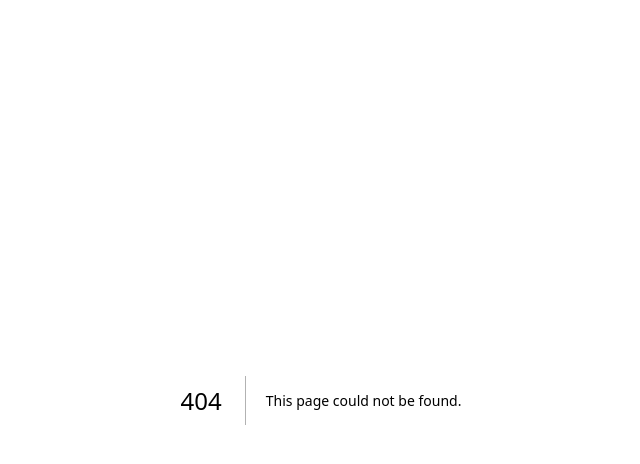
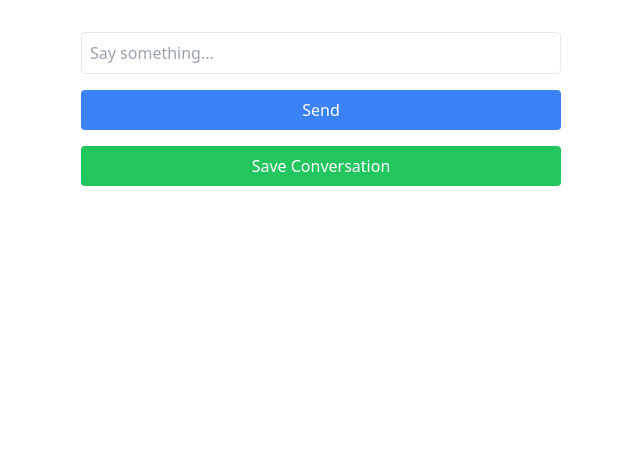
Before and after one commit to MikeJ58/contribution, a Next.js app: page /examples/basic-chatbot in a window 1280 px wide. Before the commit this address had no page. Shown: the top 464 px of the page, without its empty margins (319-959 px from the left). Built offline with nearby package versions, Linux system fonts and the light colour scheme.

Commit message:
Add files via upload
Implemented two AI based functionalities, one which generates a response over time and the other which generates following a loading message popping up. Additional error handling has been included.

```diff
--- /dev/null
+++ b/app/examples/basic-chatbot/page.tsx
@@ -0,0 +1,74 @@
+"use client";
+
+import { useChat } from "ai/react";
+import { useState } from "react";
+
+export default function Chat() {
+  const { messages, input, handleInputChange, handleSubmit } = useChat();
+  const [saving, setSaving] = useState(false);
+
+  const handleSave = async () => {
+    setSaving(true);
+    try {
+      const response = await fetch('/api/save-conversation', {
+        method: 'POST',
+        headers: {
+          'Content-Type': 'application/json',
+        },
+        body: JSON.stringify({ messages }),
+      });
+
+      if (response.ok) {
+        alert('Conversation saved successfully!');
+      } else {
+        alert('Failed to save conversation.');
+      }
+    } catch (error) {
+      console.error('Error saving conversation:', error);
+      alert('An error occurred while saving the conversation.');
+    } finally {
+      setSaving(false);
+    }
+  };
+
+  return (
+    <div className="max-w-lg mx-auto p-4 space-y-4">
+      <div className="space-y-2">
+        {messages.map((m) => (
+          <div
+            key={m.id}
+            className={`p-2 rounded ${
+              m.role === 'user' ? 'bg-blue-100 text-blue-800' : 'bg-gray-100 text-gray-800'
+            }`}
+          >
+            <span className="font-semibold">
+              {m.role === "user" ? "User: " : "AI: "}
+            </span>
+            {m.content}
+          </div>
+        ))}
+      </div>
+      <form onSubmit={handleSubmit} className="space-y-4">
+        <input
+          value={input}
+          placeholder="Say something..."
+          onChange={handleInputChange}
+          className="w-full p-2 border rounded focus:outline-none focus:ring-2 focus:ring-blue-500"
+        />
+        <button
+          type="submit"
+          className="w-full p-2 bg-blue-500 text-white rounded hover:bg-blue-600 disabled:opacity-50"
+        >
+          Send
+        </button>
+      </form>
+      <button
+        onClick={handleSave}
+        disabled={saving}
+        className="w-full p-2 bg-green-500 text-white rounded hover:bg-green-600 disabled:opacity-50"
+      >
+        {saving ? 'Saving...' : 'Save Conversation'}
+      </button>
+    </div>
+  );
+}
--- /dev/null
+++ b/app/examples/generate-ui-streamui/action.tsx
@@ -0,0 +1,17 @@
+'use server';
+
+import { openai } from '@ai-sdk/openai';
+import { streamUI } from 'ai/rsc';
+
+export async function generateResponse(prompt: string) {
+  const result = await streamUI({
+    model: openai('gpt-4o'),
+    prompt,
+    text: async function* ({ content }) {
+      yield <div>loading...</div>; // Show this immediately
+      return <div>{content}</div>;
+    },
+  });
+
+  return result.value;
+}
--- /dev/null
+++ b/app/examples/generate-ui-streamui/page.tsx
@@ -0,0 +1,37 @@
+'use client';
+
+import { useState } from 'react';
+import { generateResponse } from './action';
+
+export default function Home() {
+  const [input, setInput] = useState<string>('');
+  const [generation, setGeneration] = useState<React.ReactNode>(null);
+  const [isLoading, setIsLoading] = useState<boolean>(false);
+
+  return (
+    <div>
+      <div>
+        {isLoading ? <div>Loading...</div> : generation}
+      </div>
+      <form
+        onSubmit={async e => {
+          e.preventDefault();
+          setIsLoading(true); // Set loading state
+          const result = await generateResponse(input);
+          setGeneration(result);
+          setIsLoading(false); // Unset loading state
+          setInput('');
+        }}
+      >
+        <input
+          type="text"
+          value={input}
+          onChange={event => {
+            setInput(event.target.value);
+          }}
+        />
+        <button>Send Message</button>
+      </form>
+    </div>
+  );
+}
--- /dev/null
+++ b/app/examples/stream-text/action.ts
@@ -0,0 +1,15 @@
+"use server";
+
+import { streamText } from "ai";
+import { openai } from "@ai-sdk/openai";
+import { createStreamableValue } from "ai/rsc";
+
+export const streamTextAction = async (userMessage: string) => {
+  const result = await streamText({
+    model: openai("gpt-3.5-turbo"),  // or "gpt-4" if you want to use GPT-4
+    messages: [{ role: "user", content: userMessage }],
+    temperature: 0.5,
+    maxTokens: 150,  // Adjust as needed for longer responses
+  });
+  return createStreamableValue(result.textStream).value;
+};
--- /dev/null
+++ b/app/examples/stream-text/page.tsx
@@ -0,0 +1,38 @@
+"use client";
+
+import { Button } from "@/components/ui/button";
+import { streamTextAction } from "./action";
+import { useState } from "react";
+import { readStreamableValue } from "ai/rsc";
+
+export default function Page() {
+  const [input, setInput] = useState("");
+  const [response, setResponse] = useState("");
+
+  const handleSubmit = async () => {
+    setResponse("");  // Clear previous response
+    const result = await streamTextAction(input);
+    for await (const delta of readStreamableValue(result)) {
+      setResponse((prev) => prev + (delta ?? ""));
+    }
+  };
+
+  return (
+    <div className="space-y-4">
+      <h1 className="text-xl font-semibold">Chat with AI</h1>
+      <div>
+        <input
+          type="text"
+          value={input}
+          onChange={(e) => setInput(e.target.value)}
+          placeholder="Type your message..."
+          className="w-full p-2 border rounded focus:outline-none focus:ring-2 focus:ring-blue-500"
+        />
+        <Button onClick={handleSubmit} className="mt-2">
+          Send
+        </Button>
+      </div>
+      <pre className="mt-4 p-4 bg-gray-100 rounded">{response}</pre>
+    </div>
+  );
+}
```
